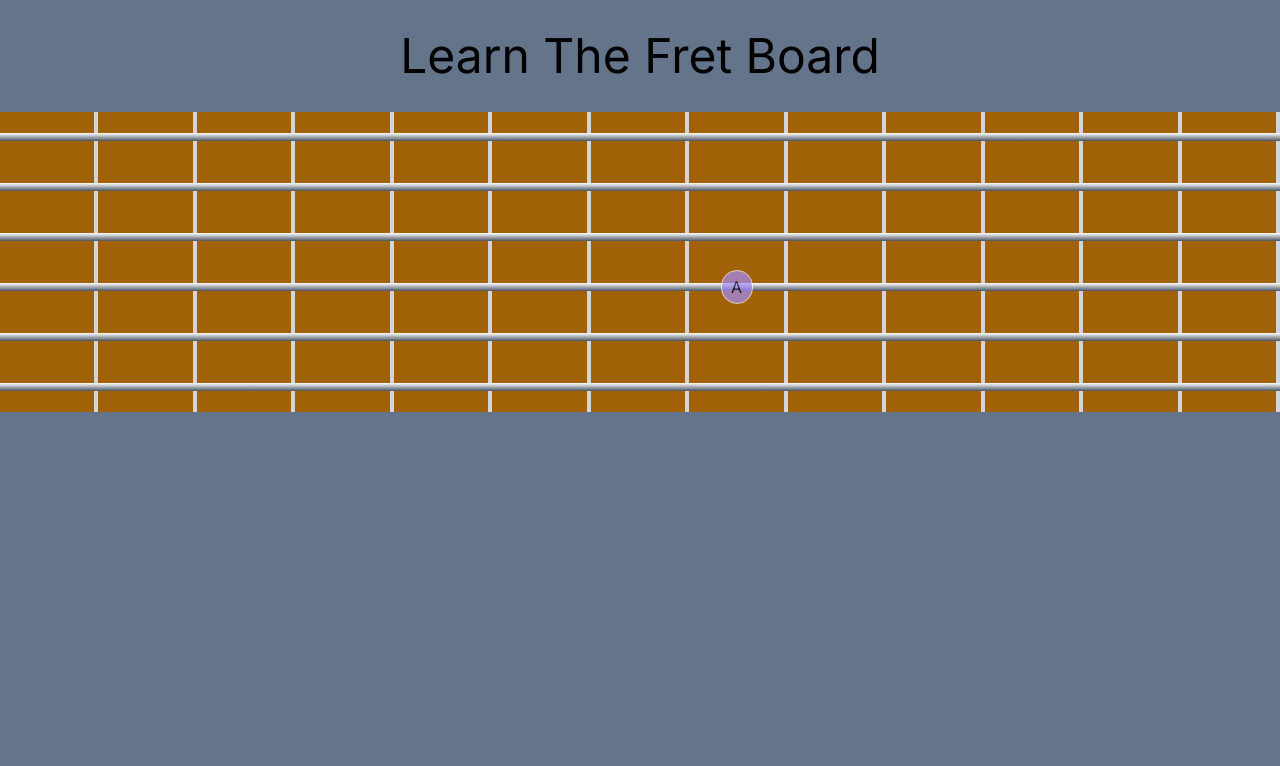
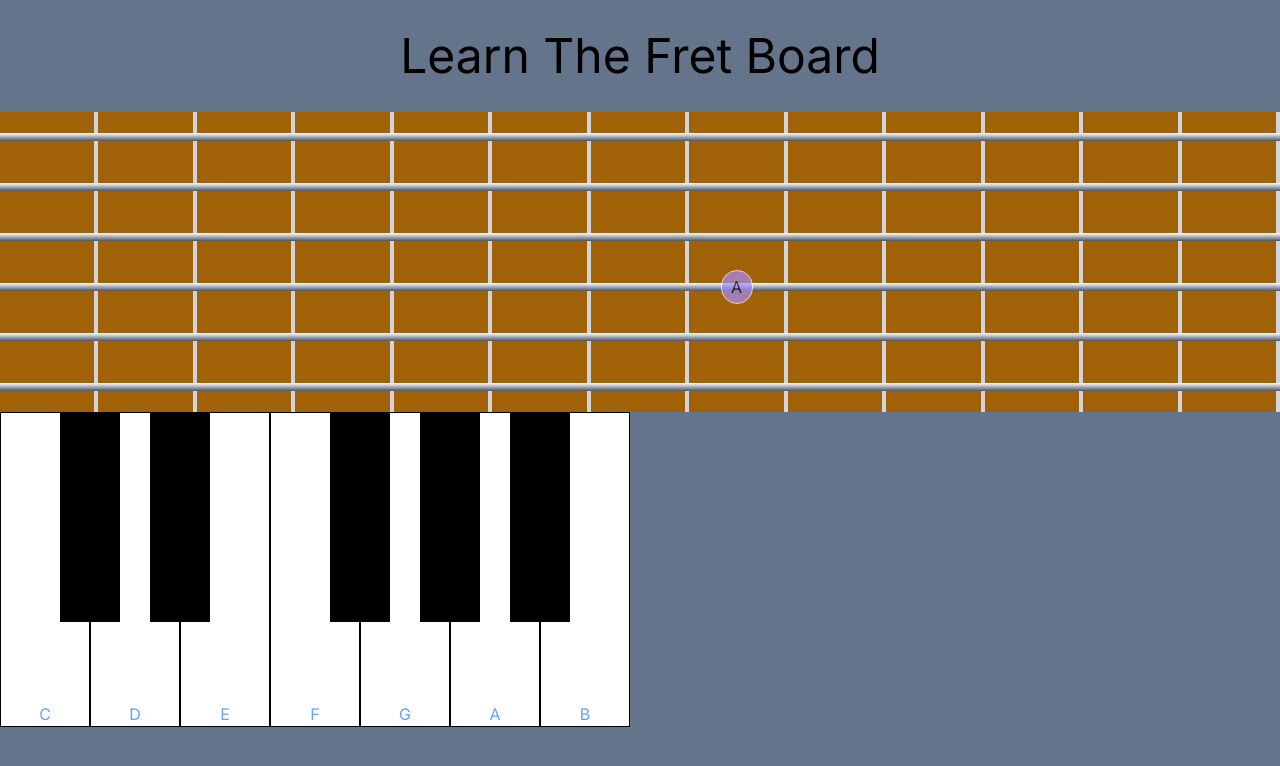
Before and after one commit to PeterMyrobot/techAndGuitar, a Next.js app: page /LearnTheFretBoard in a window 1280 px wide. Shown: the top 766 px of the page. Built offline with nearby package versions, Linux system fonts and the light colour scheme.

Commit message:
added note pad component

```diff
--- /dev/null
+++ b/src/app/LearnTheFretBoard/component/NotePad.tsx
@@ -0,0 +1,36 @@
+import React from 'react';
+
+const NOTES = ['C', 'C#', 'D', 'D#', 'E', 'F', 'F#', 'G', 'G#', 'A', 'A#', 'B'];
+
+type TNotePad = {
+  onClick?: () => void;
+};
+
+export default function NotePad({ onClick }: TNotePad) {
+  return (
+    <div className="flex w-[630px] aspect-[6/3]">
+      {NOTES.map((note) => {
+        if (note.includes('#')) {
+          return (
+            <button
+              key={note}
+              className="h-4/6 w-[60px] bg-black border-black border border-solid ml-[-30px] mr-[-30px] z-10 relative active:bg-gray-800"
+              onClick={onClick}
+            >
+              <div className="absolute bottom-0 flex justify-center w-full">{note}</div>
+            </button>
+          );
+        }
+        return (
+          <button
+            key={note}
+            className="h-full w-[90px] bg-white border-black border border-solid relative active:bg-slate-200"
+            onClick={onClick}
+          >
+            <div className="absolute bottom-0 text-blue-400 flex justify-center w-full">{note}</div>
+          </button>
+        );
+      })}
+    </div>
+  );
+}
--- a/src/app/LearnTheFretBoard/page.tsx
+++ b/src/app/LearnTheFretBoard/page.tsx
@@ -1,9 +1,11 @@
-import FretBoard from "./component/FretBoard";
+import FretBoard from './component/FretBoard';
+import NotePad from './component/NotePad';
 export default function LearnTheFretBoard() {
   return (
     <div className="bg-slate-500 h-screen">
       <h1 className="text-5xl text-center py-8">Learn The Fret Board</h1>
       <FretBoard />
+      <NotePad />
     </div>
   );
 }
```
